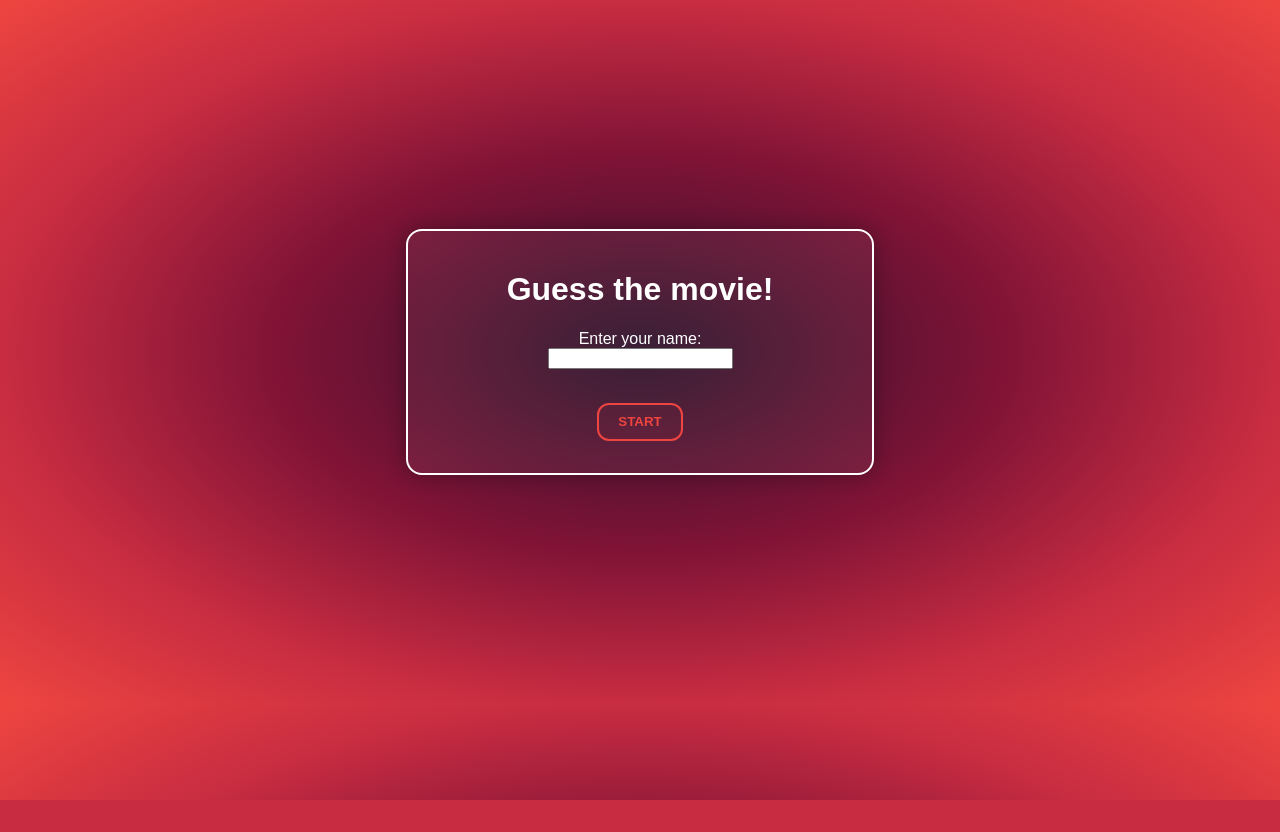
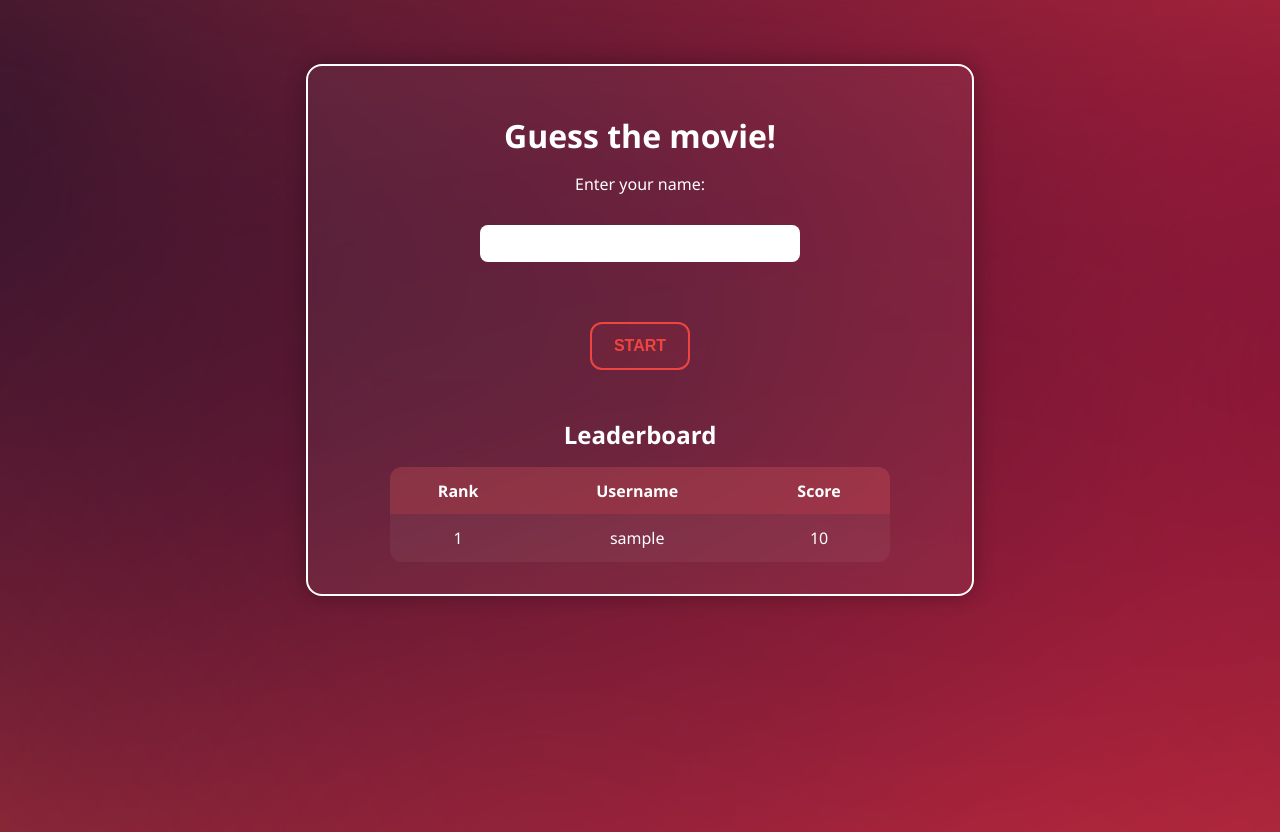
Before and after one commit to Alfemil99/IMDBQuiz, a Flask app: page / in a window 1280 px wide. Before the commit the page ends 800 px from the top, so only its background shows below. Run offline with Flask 3, Linux system fonts and the light colour scheme; tables that the repository leaves empty hold one stand-in row (values such as "Sample post"); a database or web service that is not in the repository returns one stand-in record (values such as "Sample title").

Commit message:
LEADERBOARD DEBUG

```diff
--- a/app/game.py
+++ b/app/game.py
@@ -24,7 +24,7 @@
     Returnerer 5 hints baseret på filmen.
     """
     return [
-        f"Released in {movie.year}",
+        f"Released in {int(movie.year)}",
         f"Gross: {movie.gross}$",
         f"Top-billed actor: {movie.star1}",
         f"Director: {movie.director}",
--- a/app/routes.py
+++ b/app/routes.py
@@ -7,7 +7,8 @@
 
 @main.route("/")
 def index():
-    return render_template("index.html")
+    leaderboard = get_top_scores()
+    return render_template("index.html", leaderboard=leaderboard)
 
 @main.route("/start", methods=["GET", "POST"])
 def start():
@@ -16,12 +17,6 @@
         session["score"] = 0
         return redirect(url_for("main.game"))
     return render_template("start.html")
-
-@main.route("/movies")
-def movie_list():
-    movies = Movie.query.limit(20).all()
-    return render_template("movies.html", movies=movies)
-
 
 @main.route("/game")
 def game():
@@ -98,8 +93,6 @@
         session.clear()
         return render_template("gameover.html", score=final_score, correct_movie=correct_movie, leaderboard=leaderboard)
 
-
-
     # hvis korrekt → nulstil kun rundedata
     session.pop("round", None)
     session.pop("hints_shown", None)
--- a/app/static/style.css
+++ b/app/static/style.css
@@ -1,29 +1,19 @@
+/* ----------- Base Layout ----------- */
 body {
   margin: 0;
-  padding: 2rem;
-  height: 80vh;
-  overflow: hidden;
+  padding: 1rem;
+  min-height: 100vh;
+  overflow-x: hidden;
   display: flex;
-  justify-content: center;
+  flex-direction: column;
   align-items: center;
   background: radial-gradient(ellipse at center, #2d132c 0%, #801336 40%, #c72c41 70%, #ee4540 100%);
-  font-family: sans-serif;
+  font-family: 'Segoe UI', sans-serif;
   color: white;
   text-align: center;
-  flex-direction: column;
 }
 
-h1 {
-  margin-top: 0.5rem;
-}
-
-.hint-box {
-  padding: 1rem;
-  margin: 2rem auto;
-  width: 60%;
-}
-
-/* Animeret baggrund */
+/* ----------- Animated Background ----------- */
 .animated-bg {
   position: fixed;
   top: 0;
@@ -40,22 +30,53 @@
 }
 
 @keyframes moveBackground {
-  0% {
-    transform: translate(0, 0) scale(1);
-  }
-  50% {
-    transform: translate(-25%, -25%) scale(1.2);
-  }
-  100% {
-    transform: translate(-10%, -30%) scale(1.1);
-  }
+  0% { transform: translate(0, 0) scale(1); }
+  50% { transform: translate(-25%, -25%) scale(1.2); }
+  100% { transform: translate(-10%, -30%) scale(1.1); }
 }
 
-.hint-btn {
+/* ----------- Card Containers ----------- */
+.card {
+  background-color: rgba(255, 255, 255, 0.05);
+  border: 2px solid #fff;
+  border-radius: 16px;
+  padding: 2rem;
+  width: 90%;
+  max-width: 600px;
+  margin: 3rem auto;
+  backdrop-filter: blur(10px);
+  box-shadow: 0 0 20px rgba(0, 0, 0, 0.3);
+}
+
+/* ----------- Headings ----------- */
+h1, h2 {
+  margin: 1rem 0;
+}
+
+/* ----------- Logo ----------- */
+.logo {
+  width: 150px;
+  display: block;
+  margin: 0 auto 1.5rem;
+}
+
+/* ----------- Hint Box ----------- */
+.hint-box {
+  margin-top: 1.5rem;
+  padding: 1rem;
+  width: 90%;
+  max-width: 600px;
+}
+
+/* ----------- Buttons ----------- */
+.hint-btn,
+button,
+input[type="submit"] {
   display: inline-block;
   margin-top: 1rem;
-  padding: 0.6rem 1.2rem;
+  padding: 0.8rem 1.4rem;
   font-weight: bold;
+  font-size: 1rem;
   border: 2px solid #ee4540;
   border-radius: 12px;
   color: #ee4540;
@@ -65,14 +86,26 @@
   transition: all 0.2s ease;
 }
 
-.hint-btn:hover {
+.hint-btn:hover,
+button:hover,
+input[type="submit"]:hover {
   background-color: rgba(238, 69, 64, 0.15);
-  transform: scale(1.03);
+  transform: scale(1.05);
+}
+
+/* ----------- Movie Option Buttons ----------- */
+.options {
+  display: grid;
+  grid-template-columns: repeat(auto-fit, minmax(220px, 1fr));
+  gap: 1rem;
+  max-width: 600px;
+  margin: 2rem auto;
+  padding: 0 1rem;
+  justify-items: center;
 }
 
 .movie-btn {
   width: 100%;
-  max-width: 260px;
   padding: 1.2rem 1rem;
   border: 2px solid white;
   border-radius: 12px;
@@ -91,62 +124,86 @@
   transform: scale(1.03);
 }
 
-.logo {
-  width: 150px;
-  display: block;
-  margin: 0 auto 2rem;
+/* ----------- Poster Image ----------- */
+.poster {
+  width: 40%;
+  max-width: 250px;
+  margin-top: 1rem;
+  border-radius: 8px;
 }
 
-.options {
-  display: grid;
-  grid-template-columns: repeat(2, 1fr);
-  gap: 1.5rem;
-  max-width: 600px;
-  margin: 2rem auto;
-  padding: 0 1rem;
-  justify-items: center;
+/* ----------- Leaderboard Table ----------- */
+.leaderboard-container {
+  margin-top: 2rem;
+  overflow-x: auto;
+  width: 100%;
 }
 
-@media (max-width: 600px) {
-  .options {
-    grid-template-columns: 1fr;
-    gap: 1rem;
+table.leaderboard {
+  width: 100%;
+  max-width: 500px;
+  margin: 0 auto;
+  border-collapse: collapse;
+  background-color: rgba(255, 255, 255, 0.05);
+  border-radius: 12px;
+  overflow: hidden;
 }
 
-  .movie-btn {
-    font-size: 1rem;
-    width: 90%;
-    padding: 1rem;
+table.leaderboard th,
+table.leaderboard td {
+  padding: 0.8rem;
+  text-align: center;
+  color: white;
 }
 
-  .hint-btn {
+table.leaderboard th {
+  background-color: rgba(238, 69, 64, 0.2);
+  font-weight: bold;
+}
+
+table.leaderboard tr:nth-child(even) {
+  background-color: rgba(255, 255, 255, 0.03);
+}
+
+/* ----------- Forms ----------- */
+form {
+  display: flex;
+  flex-direction: column;
+  align-items: center;
+}
+
+input[type="text"] {
+  padding: 0.6rem;
+  border-radius: 8px;
+  border: none;
+  width: 80%;
+  max-width: 300px;
+  margin-top: 0.5rem;
   font-size: 1rem;
-    padding: 0.8rem 1.2rem;
+  text-align: center;
+}
+
+/* ----------- Responsive Tweaks ----------- */
+@media (max-width: 600px) {
+  .card {
+    padding: 1.5rem 1rem;
   }
 
   .logo {
     width: 120px;
     margin-bottom: 1rem;
   }
+
+  table.leaderboard th,
+  table.leaderboard td {
+    font-size: 0.9rem;
+    padding: 0.6rem;
   }
 
-.card {
-  background-color: rgba(255, 255, 255, 0.05);
-  border: 2px solid #fff;
-  border-radius: 16px;
-  padding: 2rem;
-  width: 90%;
-  max-width: 400px;
-  margin: 6rem auto;
-  text-align: center;
-  color: white;
-  backdrop-filter: blur(10px);
-  box-shadow: 0 0 20px rgba(0, 0, 0, 0.3);
+  .hint-btn,
+  button,
+  input[type="submit"] {
+    font-size: 0.95rem;
+    padding: 0.6rem 1.2rem;
   }
-
-.poster {
-  width: 50%;
-  max-width: 250px;
-  margin-top: 1rem;
-  border-radius: 8px;
 }
--- a/app/templates/game.html
+++ b/app/templates/game.html
@@ -10,8 +10,8 @@
 </head>
 <body>
     <div class="animated-bg"></div>
-  <!-- LOGO placeres centralt -->
-  <img src="{{ url_for('static', filename='logo.png') }}" alt="Logo" class="logo">
+
+<div class="card">
 
     <h1>Round Points: {{ round_score }} | Total Score: {{ score }}</h1>
 
@@ -34,6 +34,6 @@
         </a>
       {% endfor %}
     </div>
-
+</div>
 </body>
 </html>
--- a/app/templates/index.html
+++ b/app/templates/index.html
@@ -5,6 +5,8 @@
     <link rel="stylesheet" href="{{ url_for('static', filename='style.css') }}">
 </head>
 <body>
+    <div class="animated-bg"></div>
+
     <div class="card">
         <h1>Guess the movie!</h1>
 
@@ -14,6 +16,28 @@
             <button type="submit" class="hint-btn">START</button>
         </form>
 
+        <div class="leaderboard-container">
+        <h2>Leaderboard</h2>
+        <table class="leaderboard">
+            <thead>
+            <tr>
+                <th>Rank</th>
+                <th>Username</th>
+                <th>Score</th>
+            </tr>
+            </thead>
+            <tbody>
+            {% for entry in leaderboard %}
+            <tr>
+                <td>{{ loop.index }}</td>
+                <td>{{ entry.username }}</td>
+                <td>{{ entry.score }}</td>
+            </tr>
+            {% endfor %}
+            </tbody>
+        </table>
+        </div>
+
     </div>
 </body>
 </html>
--- a/import_csv.py
+++ b/import_csv.py
@@ -34,7 +34,8 @@
 })
 
 # Fix types
-df["year"] = pd.to_numeric(df["year"], errors="coerce")
+df["year"] = pd.to_numeric(df["year"], errors="coerce").astype("Int64")
+
 df["meta_score"] = pd.to_numeric(df["meta_score"], errors="coerce")
 df["votes"] = pd.to_numeric(df["votes"], errors="coerce")
 df["imdb_rating"] = pd.to_numeric(df["imdb_rating"], errors="coerce")
```
Also changed, not shown: app/templates/gameover.html (+24 -7 lines), app/templates/movies.html (deleted, +0 -34 lines). Lines whose indentation alone changed are shown as unchanged.
